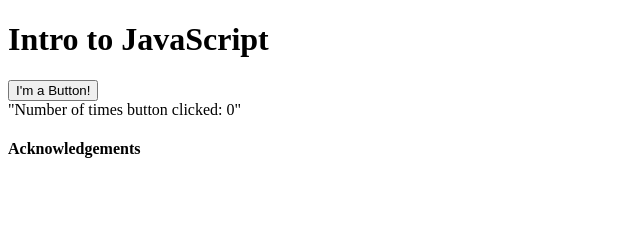
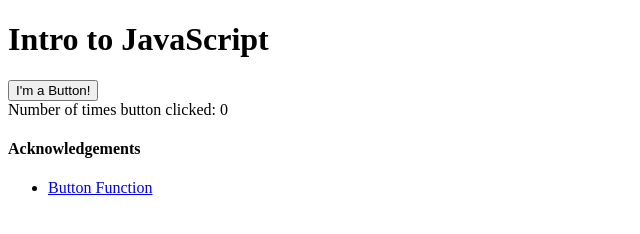
Before and after one commit to DS4200-S23-Class/ic-05-mj, a plain HTML site: page index.html in a window 1280 px wide. Shown: the whole page, without its empty margins (0-640 px from the left). Drawn offline with Linux system fonts and the light colour scheme.

Commit message:
Added link

```diff
--- a/index.html
+++ b/index.html
@@ -12,9 +12,17 @@
     <h1>Intro to JavaScript</h1>
     <div>
         <button type="button" onclick="buttonClicked()">I'm a Button!</button>
-        <div id="button-div" class="gen">"Number of times button clicked: 0"</div>
+        <div id="button-div" class="gen">Number of times button clicked: 0</div>
     </div>
     <h4>Acknowledgements</h4>
+        <div>
+        <!-- Bulleted list of links/resources used -->
+            <ul>
+                <li>
+                    <a href="https://www.w3schools.com/jsref/event_onclick.asp">Button Function</a>
+                </li>
+            </ul>
+        </div>
 
 
     <script src="main.js"></script>
```
